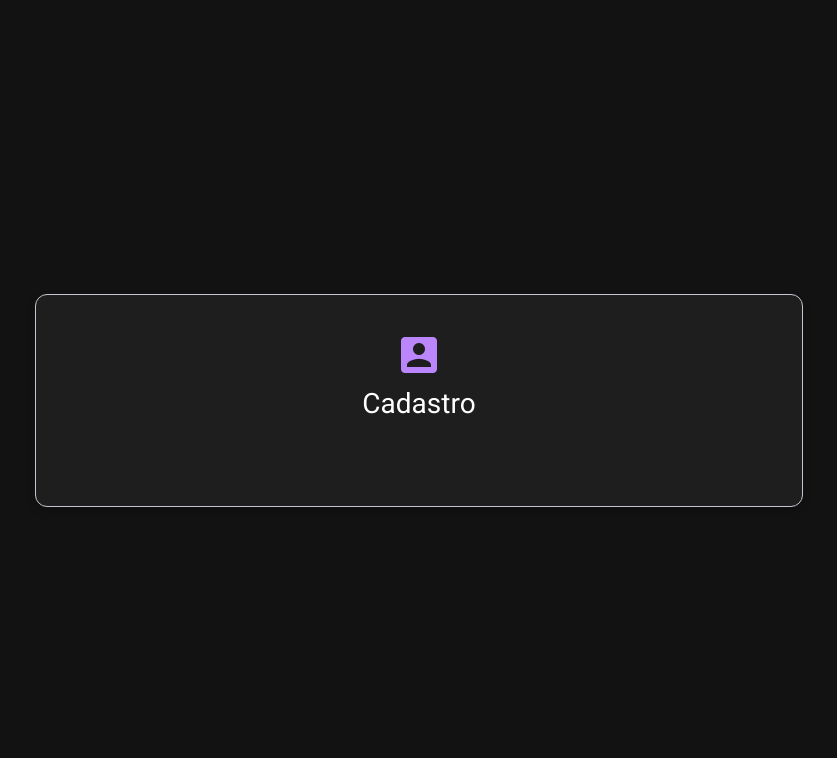
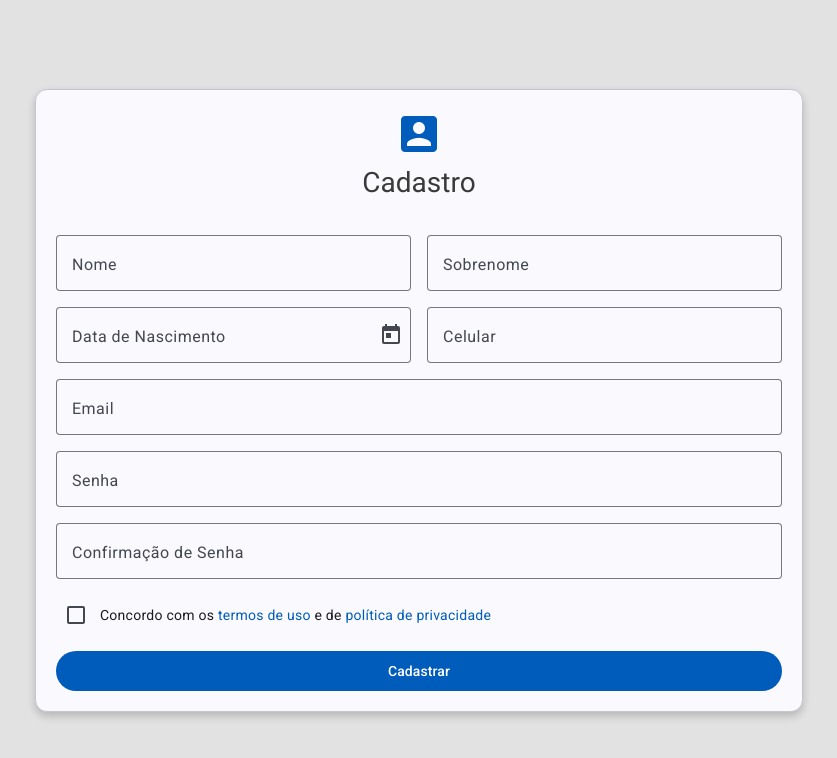
Before and after one commit to leolimaf/bitcent-flow-front-web, an Angular app: page / in a window 1280 px wide. Shown: the top 758 px of the page, without its empty margins (221-1058 px from the left). Built offline with nearby package versions, Linux system fonts and the light colour scheme.

Commit message:
feat: added form layout for user registration

```diff
--- a/src/app/components/user/registration/registration.component.html
+++ b/src/app/components/user/registration/registration.component.html
@@ -0,0 +1,56 @@
+<div class="form-container">
+  <form [formGroup]="registrationForm" class="form" (ngSubmit)="onSubmit()">
+    <div class="form__firstname">
+        <mat-form-field appearance="outline">
+          <mat-label>Nome</mat-label>
+          <input matInput formControlName="firstName" />
+        </mat-form-field>
+    </div>
+    <div class="form__lastname">
+        <mat-form-field appearance="outline">
+        <mat-label>Sobrenome</mat-label>
+        <input matInput formControlName="lastName"/>
+        </mat-form-field>
+    </div>
+    <div class="form__birthdate">
+        <mat-form-field appearance="outline">
+            <mat-label>Data de Nascimento</mat-label>
+            <input matInput [matDatepicker]="picker" formControlName="birthdate" />
+            <mat-datepicker-toggle matSuffix [for]="picker"></mat-datepicker-toggle>
+            <mat-datepicker #picker></mat-datepicker>
+        </mat-form-field>
+    </div>
+    <div class="form__phonenumber">
+        <mat-form-field appearance="outline">
+            <mat-label>Celular</mat-label>
+            <input matInput formControlName="phoneNumber" />
+        </mat-form-field>
+    </div>
+    <div class="form__email">
+        <mat-form-field appearance="outline">
+          <mat-label>Email</mat-label>
+          <input matInput type="email" formControlName="email" />
+        </mat-form-field>
+      </div>
+      <div class="form__password">
+        <mat-form-field appearance="outline">
+          <mat-label>Senha</mat-label>
+          <input matInput type="password" formControlName="password" />
+        </mat-form-field>
+      </div>
+      <div class="form__confirmPassword">
+        <mat-form-field appearance="outline">
+          <mat-label>Confirmação de Senha</mat-label>
+          <input matInput type="password" formControlName="confirmPassword" />
+        </mat-form-field>
+      </div>
+      <div class="form__acceptTerms">
+        <mat-checkbox formControlName="acceptTerms">
+          Concordo com os <a href="#termosdeuso">termos de uso</a> e de <a href="#termosdepoliticadeprivacidade">política de privacidade</a>
+        </mat-checkbox>
+      </div>
+      <button mat-flat-button type="submit">
+        Cadastrar
+      </button>
+  </form>
+</div>
--- a/src/app/components/user/registration/registration.component.scss
+++ b/src/app/components/user/registration/registration.component.scss
@@ -0,0 +1,51 @@
+.form-container {
+  position: relative;
+}
+
+.form {
+    display: grid;
+    grid-template-columns: repeat(2, 1fr); /* Duas colunas */
+    gap: 16px;
+
+    &__firstname,
+    &__lastname,
+    &__birthdate,
+    &__phonenumber {
+      grid-column: span 1; /* Esses campos ocupam 50% cada */
+    }
+
+    &__email,
+    &__password,
+    &__confirmPassword {
+      grid-column: span 2; /* Esses campos ocupam 100% */
+    }
+
+    &__acceptTerms {
+      grid-column: span 2; /* Checkbox ocupa 100% */
+      text-align: left;
+    }
+}
+
+mat-form-field {
+    width: 100%; /* Garante que o input ocupe 100% da div */
+}
+
+::ng-deep .mat-mdc-form-field-subscript-wrapper {
+  display: none; /* Remove o wrapper dos hints e mensagens de erro */
+}
+
+::ng-deep .mat-mdc-form-field {
+  margin-bottom: 0px; /* Remove qualquer margem inferior aplicada */
+}
+
+
+button {
+    grid-column: span 2; /* O botão ocupa 100% */
+    width: 100%;
+}
+
+a {
+  color: #005cbb;
+  font-size: 14px;
+  text-decoration: none;
+}
--- a/src/app/components/user/registration/registration.component.ts
+++ b/src/app/components/user/registration/registration.component.ts
@@ -1,11 +1,37 @@
-import { Component, Input } from '@angular/core';
+import { Component } from '@angular/core';
+import { FormBuilder, FormGroup, ReactiveFormsModule } from '@angular/forms';
+import { MatFormFieldModule } from '@angular/material/form-field';
+import {MatDatepickerModule} from '@angular/material/datepicker';
+import {MatInputModule} from '@angular/material/input';
+import {provideNativeDateAdapter} from '@angular/material/core';
+import {MatCheckboxModule} from '@angular/material/checkbox';
+import {MatButtonModule} from '@angular/material/button';
 
 @Component({
   selector: 'app-registration',
   standalone: true,
-  imports: [],
+  providers: [provideNativeDateAdapter()],
+  imports: [ReactiveFormsModule, MatFormFieldModule, MatInputModule, MatDatepickerModule, MatCheckboxModule, MatButtonModule],
   templateUrl: './registration.component.html',
   styleUrl: './registration.component.scss'
 })
 export class RegistrationComponent {
+  registrationForm: FormGroup;
+
+  constructor(private formBuilder: FormBuilder){
+    this.registrationForm = this.formBuilder.group({
+      firstName: [''],
+      lastName: [''],
+      birthdate: [''],
+      phoneNumber: [''],
+      email: [''],
+      password: [''],
+      confirmPassword: [''],
+      acceptTerms: [false],
+    });
+  }
+
+  onSubmit(){
+    console.log(this.registrationForm.value)
+  }
 }
--- a/src/app/components/user/user.component.scss
+++ b/src/app/components/user/user.component.scss
@@ -3,13 +3,12 @@
     justify-content: center;
     align-items: center;
     height: 100vh;
-    background-color: #121212;
+    background-color: #e2e2e2;
   }
 
   mat-card {
     width: 768px;
     padding: 20px;
-    background-color: #1e1e1e;
     box-shadow: 0 4px 8px #00000033;
     text-align: center;
   }
@@ -18,20 +17,16 @@ mat-card-header{
   display: flex;
   justify-content: center;
   align-items: center;
-  margin-bottom: 10px;
-  }
-
-  mat-card-title {
-    padding: 40px;
+  margin-bottom: 20px;
+  padding-top: 0;
   }
 
  .mat-icon {
   font-size: 48px;
     width: 48px;
     height: 48px;
-    color: #bb86fc;;
   }
 
   .mat-headline-medium {
-    color: #ffffff;
+    color: #3a3a3a;
   }
```
